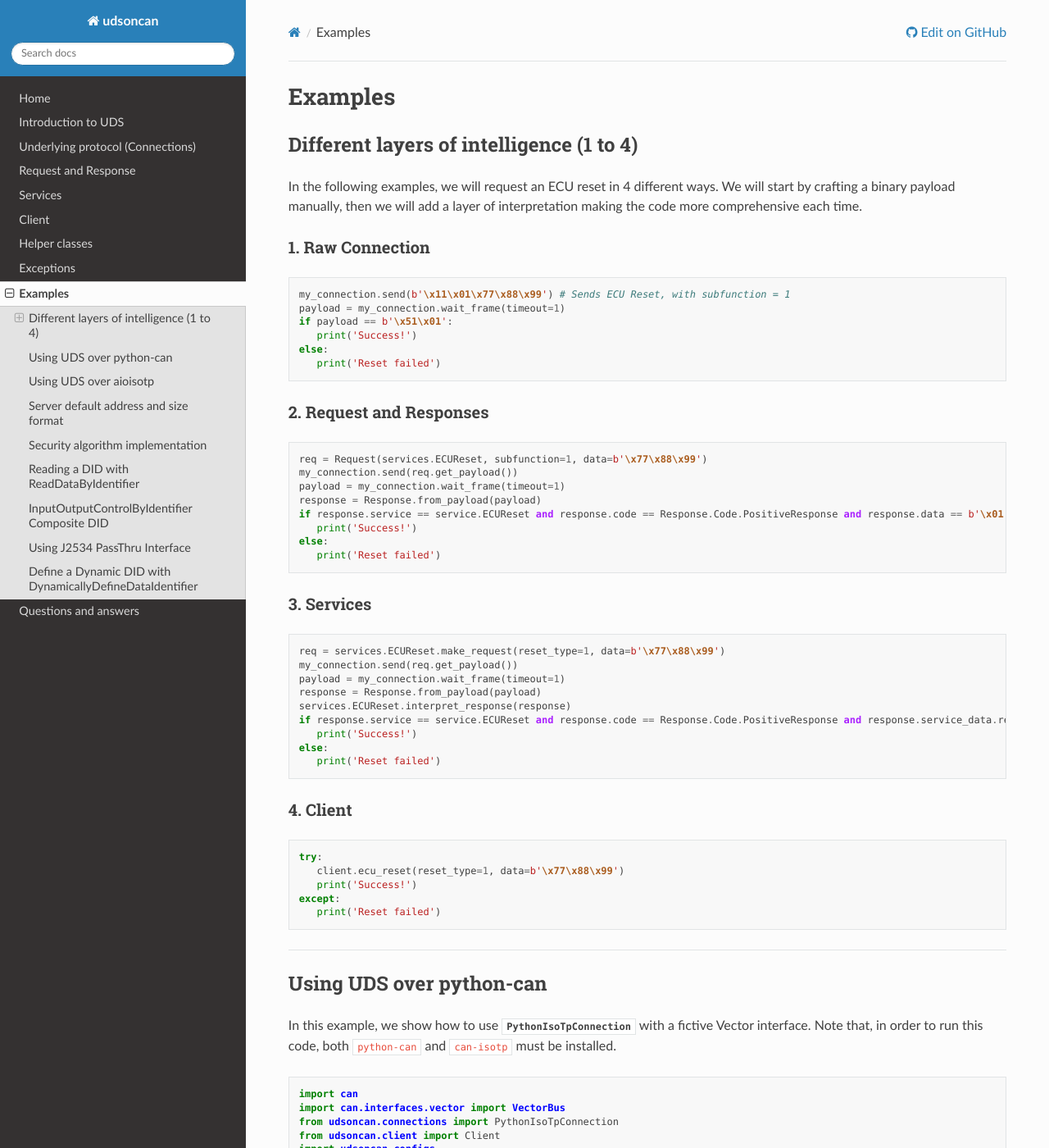
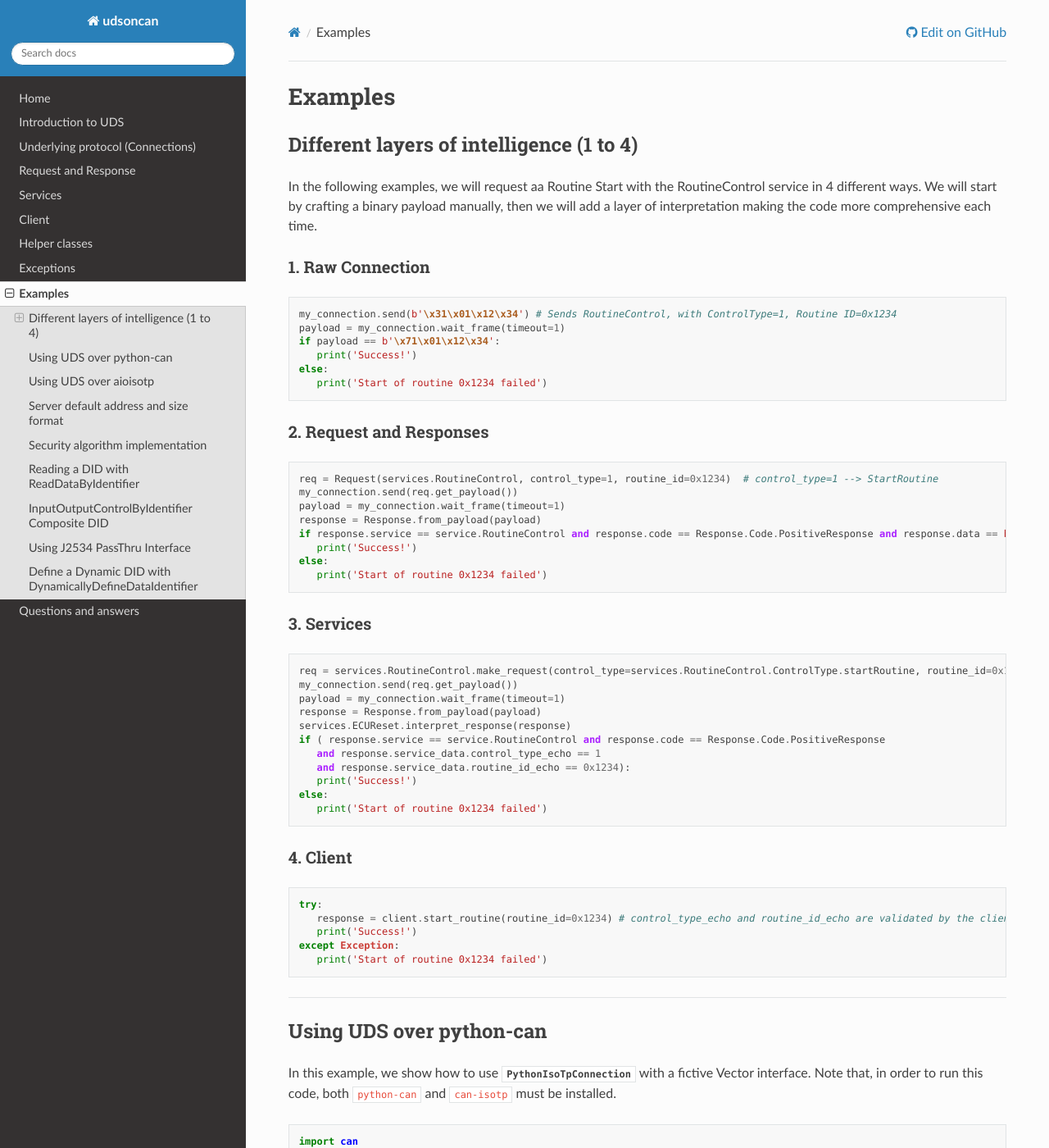
Before and after one commit to pylessard/python-udsoncan, a Sphinx documentation site: the page built from doc/source/udsoncan/examples.rst, in a window 1280 px wide and 1400 px high. Shown: the whole window at 82% size. Built offline with Sphinx 7.4.7 and the Read the Docs theme 3.1.0, drawn with Linux system fonts in a browser that asks for light colours; some of the changed text lies outside the part shown.

Commit message:
Doc improvement (#271)

```diff
--- a/doc/source/index.rst
+++ b/doc/source/index.rst
@@ -50,5 +50,5 @@ Here is an example of code to give an insight of the grammar.
             client.ecu_reset(ECUReset.ResetType.hardReset)  # HardReset = 0x01
         except NegativeResponseException as e:
             print('Server refused our request for service %s with code "%s" (0x%02x)' % (e.response.service.get_name(), e.response.code_name, e.response.code))
-        except InvalidResponseException, UnexpectedResponseException as e:
+        except (InvalidResponseException, UnexpectedResponseException) as e:
             print('Server sent an invalid payload : %s' % e.response.original_payload)
--- a/doc/source/udsoncan/examples.rst
+++ b/doc/source/udsoncan/examples.rst
@@ -6,48 +6,51 @@ Examples
 Different layers of intelligence (1 to 4)
 -----------------------------------------
 
-In the following examples, we will request an ECU reset in 4 different ways. We will start by crafting a binary payload manually, then we will add a layer of interpretation making the code more comprehensive each time.
+In the following examples, we will request aa Routine Start with the RoutineControl service in 4 different ways.
+We will start by crafting a binary payload manually, then we will add a layer of interpretation making the code more comprehensive each time.
 
 1. Raw Connection
 #################
 
 .. code-block:: python
 
-   my_connection.send(b'\x11\x01\x77\x88\x99') # Sends ECU Reset, with subfunction = 1
+   my_connection.send(b'\x31\x01\x12\x34') # Sends RoutineControl, with ControlType=1, Routine ID=0x1234
    payload = my_connection.wait_frame(timeout=1)
-   if payload == b'\x51\x01':
+   if payload == b'\x71\x01\x12\x34':
       print('Success!')
    else:
-      print('Reset failed')
+      print('Start of routine 0x1234 failed')
 
 2. Request and Responses
 ########################
 
 .. code-block:: python
 
-   req = Request(services.ECUReset, subfunction=1, data=b'\x77\x88\x99')
+   req = Request(services.RoutineControl, control_type=1, routine_id=0x1234)  # control_type=1 --> StartRoutine
    my_connection.send(req.get_payload())
    payload = my_connection.wait_frame(timeout=1)
    response = Response.from_payload(payload)
-   if response.service == service.ECUReset and response.code == Response.Code.PositiveResponse and response.data == b'\x01':
+   if response.service == service.RoutineControl and response.code == Response.Code.PositiveResponse and response.data == b'\x01\x12\x34':
       print('Success!')
    else:
-      print('Reset failed')
+      print('Start of routine 0x1234 failed')
 
 3. Services
 ###########
 
 .. code-block:: python
 
-   req = services.ECUReset.make_request(reset_type=1, data=b'\x77\x88\x99')
+   req = services.RoutineControl.make_request(control_type=services.RoutineControl.ControlType.startRoutine, routine_id=0x1234)
    my_connection.send(req.get_payload())
    payload = my_connection.wait_frame(timeout=1)
    response = Response.from_payload(payload)
    services.ECUReset.interpret_response(response)
-   if response.service == service.ECUReset and response.code == Response.Code.PositiveResponse and response.service_data.reset_type_echo == 1:
+   if ( response.service == service.RoutineControl and response.code == Response.Code.PositiveResponse
+      and response.service_data.control_type_echo == 1
+      and response.service_data.routine_id_echo == 0x1234):
       print('Success!')
    else:
-      print('Reset failed')
+      print('Start of routine 0x1234 failed')
 
 4. Client
 #########
@@ -55,10 +58,10 @@ In the following examples, we will request an ECU reset in 4 different ways. We
 .. code-block:: python
 
    try:
-      client.ecu_reset(reset_type=1, data=b'\x77\x88\x99')
+      response = client.start_routine(routine_id=0x1234) # control_type_echo and routine_id_echo are validated by the client.
       print('Success!')
-   except:
-      print('Reset failed')
+   except Exception:
+      print('Start of routine 0x1234 failed')
 
 -----
 
@@ -73,7 +76,7 @@ Note that, in order to run this code, both ``python-can`` and ``can-isotp`` must
 .. code-block:: python
 
    import can
-   import can.interfaces.vector import VectorBus
+   from can.interfaces.vector import VectorBus
    from udsoncan.connections import PythonIsoTpConnection
    from udsoncan.client import Client
    import udsoncan.configs
```
Also changed, not shown: other parts of doc/source/udsoncan/examples.rst (+2 -2 lines).
